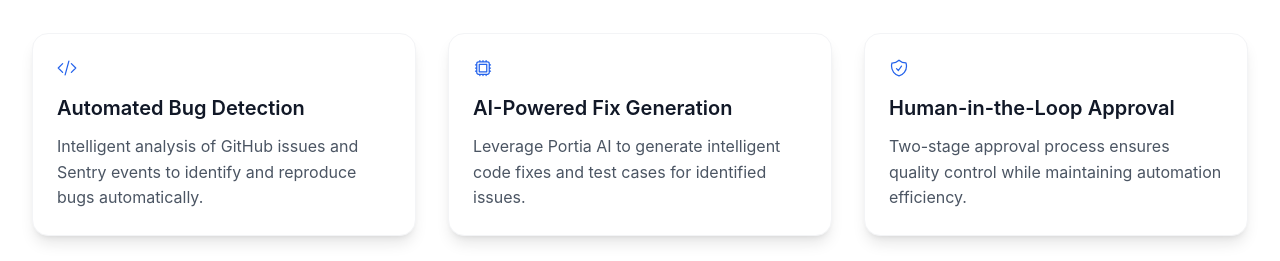
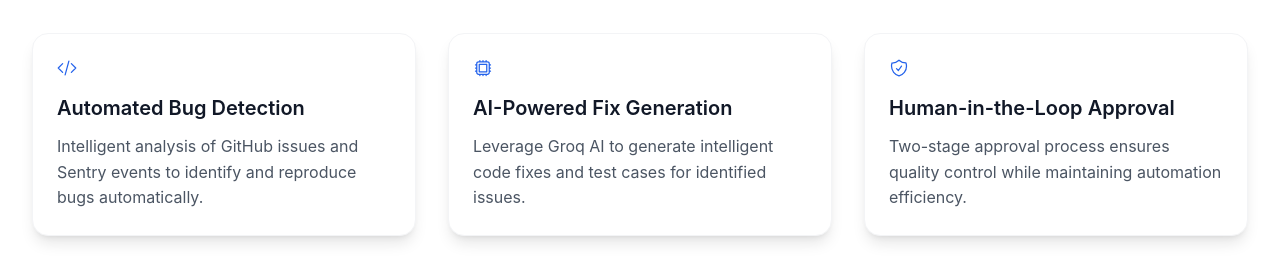
Before and after one commit to Ravikiranreddybada/MergeMind, a Next.js app in the folder frontend/: page / in a window 1280 px wide. Shown: the part 800-1061 px from the top of the page. Built offline with nearby package versions, Linux system fonts and the light colour scheme.

Commit message:
fix: replace Portia AI mention with Groq AI on landing page

```diff
--- a/frontend/app/page.tsx
+++ b/frontend/app/page.tsx
@@ -30,7 +30,7 @@ export default function LandingPage() {
     {
       icon: <CpuChipIcon className="w-5 h-5" />,
       title: "AI-Powered Fix Generation",
-      description: "Leverage Portia AI to generate intelligent code fixes and test cases for identified issues."
+      description: "Leverage Groq AI to generate intelligent code fixes and test cases for identified issues."
     },
     {
       icon: <ShieldCheckIcon className="w-5 h-5" />,
```
